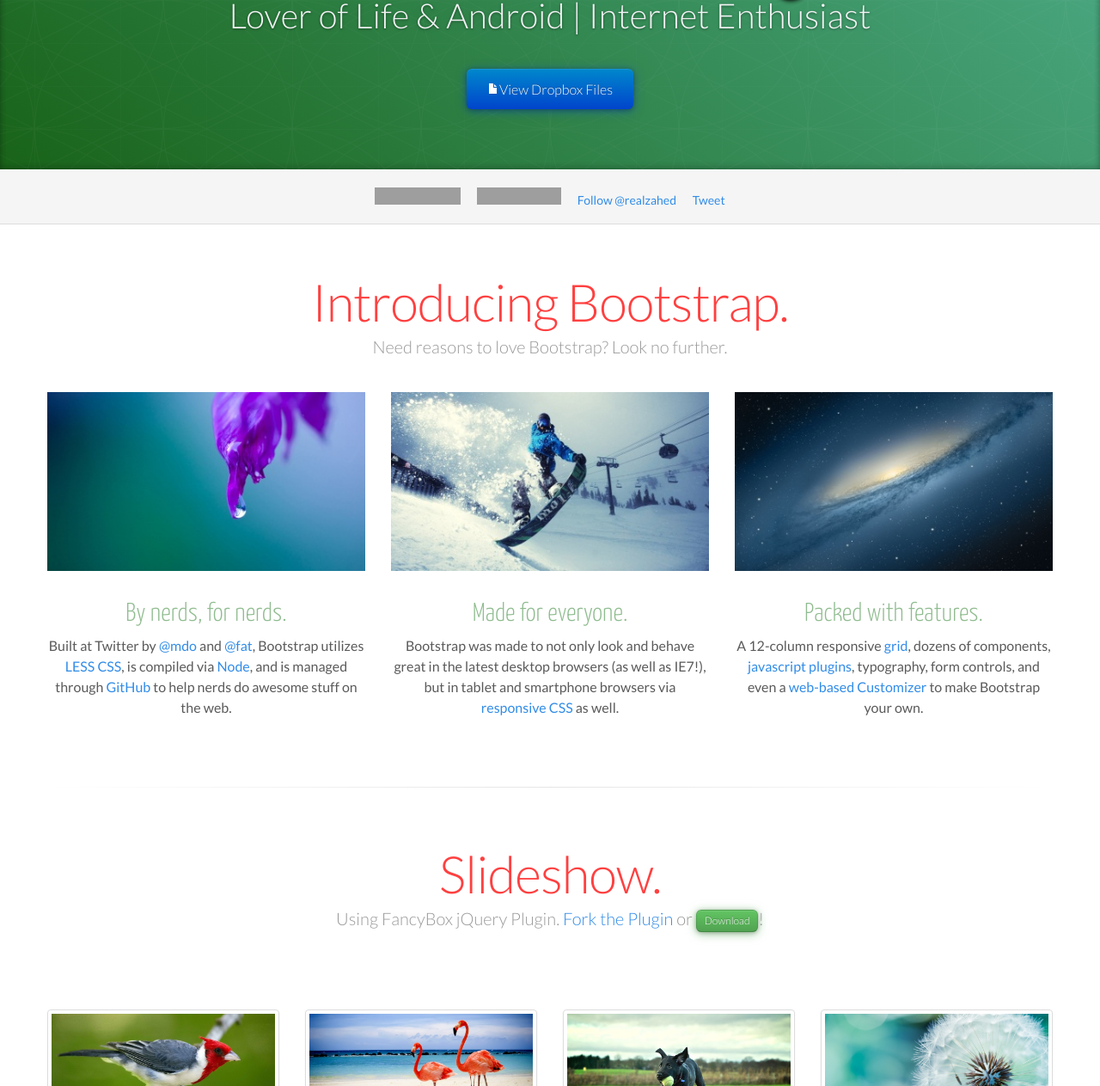
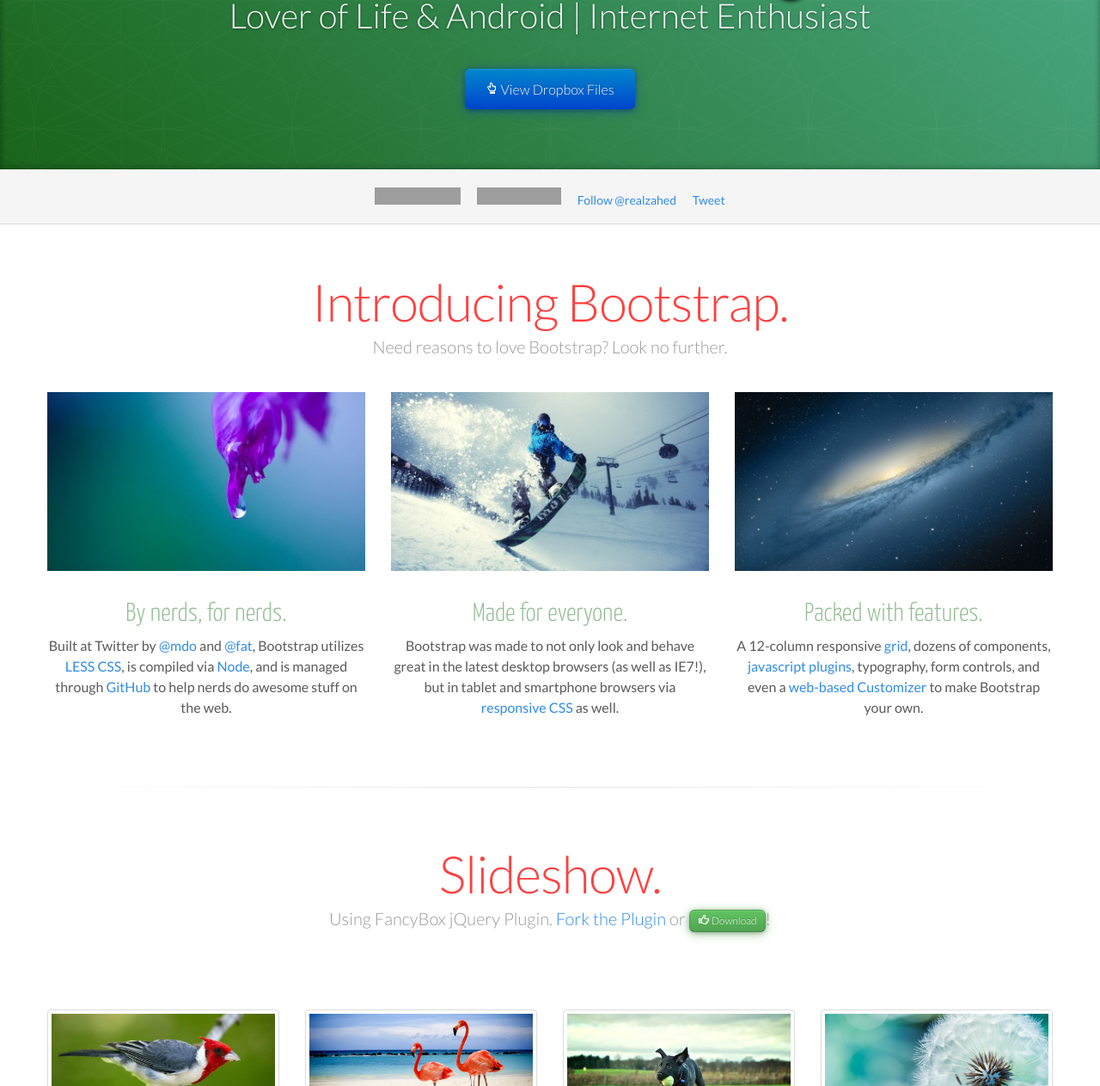
Before and after one commit to zahedshareef/old-portfolio, a plain HTML site: page index.html in a window 1280 px wide. Shown: the part 237-1500 px from the top of the page at 86% size. Drawn offline with Linux system fonts and the light colour scheme; grey boxes are pictures that could not be loaded.

Commit message:
Update HTML

```diff
--- a/index.html
+++ b/index.html
@@ -69,7 +69,7 @@
   <div class="container">
     <h1>Zahed Shareef.</h1>
     <p>Lover of Life & Android | Internet Enthusiast</p>
-    <p><a href="https://www.dropbox.com/sh/ogterf7zeyl9ozf/_9t8fYcDrz" class="btn btn-primary btn-large" ><i class="icon-file icon-white"></i>View Dropbox Files</a></p>
+    <p><a href="https://www.dropbox.com/sh/ogterf7zeyl9ozf/_9t8fYcDrz" class="btn btn-primary btn-large" ><i class="icon-hand-up icon-white"></i> View Dropbox Files</a></p>
   </div>
 </div>
 
@@ -120,7 +120,7 @@
   <hr class="soften">
 
     <h1>Slideshow.</h1>
-    <p class="marketing-byline">Using FancyBox jQuery Plugin. <a href="https://github.com/fancyapps/fancyBox" target="_blank">Fork the Plugin</a> or <a href="http://fancyapps.com/fancybox/#license" class="btn btn-success btn-small">Download</a>!</p>
+    <p class="marketing-byline">Using FancyBox jQuery Plugin. <a href="https://github.com/fancyapps/fancyBox" target="_blank">Fork the Plugin</a> or <a href="http://fancyapps.com/fancybox/#license" class="btn btn-success btn-small"><i class="icon-thumbs-up icon-white"></i> Download</a>!</p>
     <div class="masthead">
       <ul class="thumbnails example-sites">
         <li class="span3">
```
